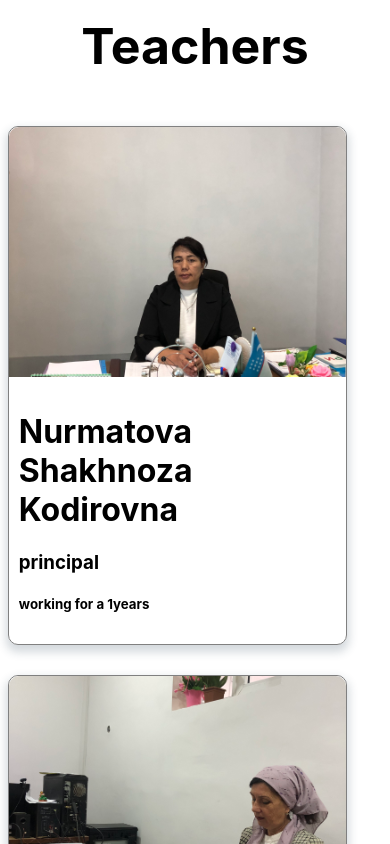
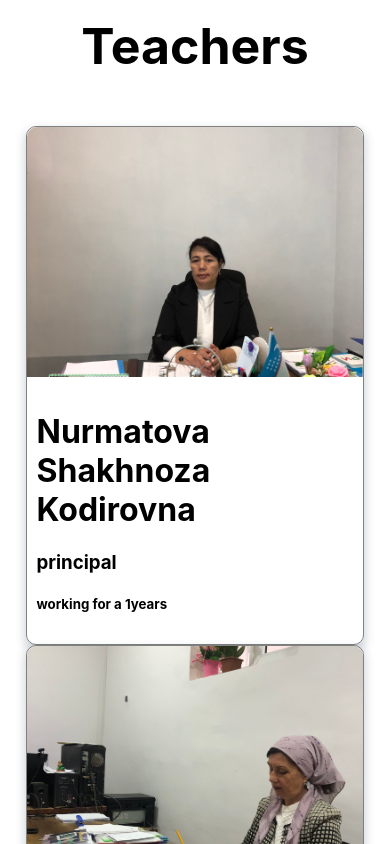
Before and after one commit to shakhboziddin/14-school, a React (Create React App) app: page / in a window 390 px wide. Shown: the part 880-1724 px from the top of the page. Built offline with nearby package versions, Linux system fonts and the light colour scheme.

Commit message:
fixed some bugs

```diff
--- a/src/pages/home.css
+++ b/src/pages/home.css
@@ -175,5 +175,9 @@
 @media (max-width: 600px) {
   .teachers {
     grid-template-columns: repeat(1, 1fr);
+    margin: auto;
+  }
+  .card{
+    margin: auto;
   }
 }
```
